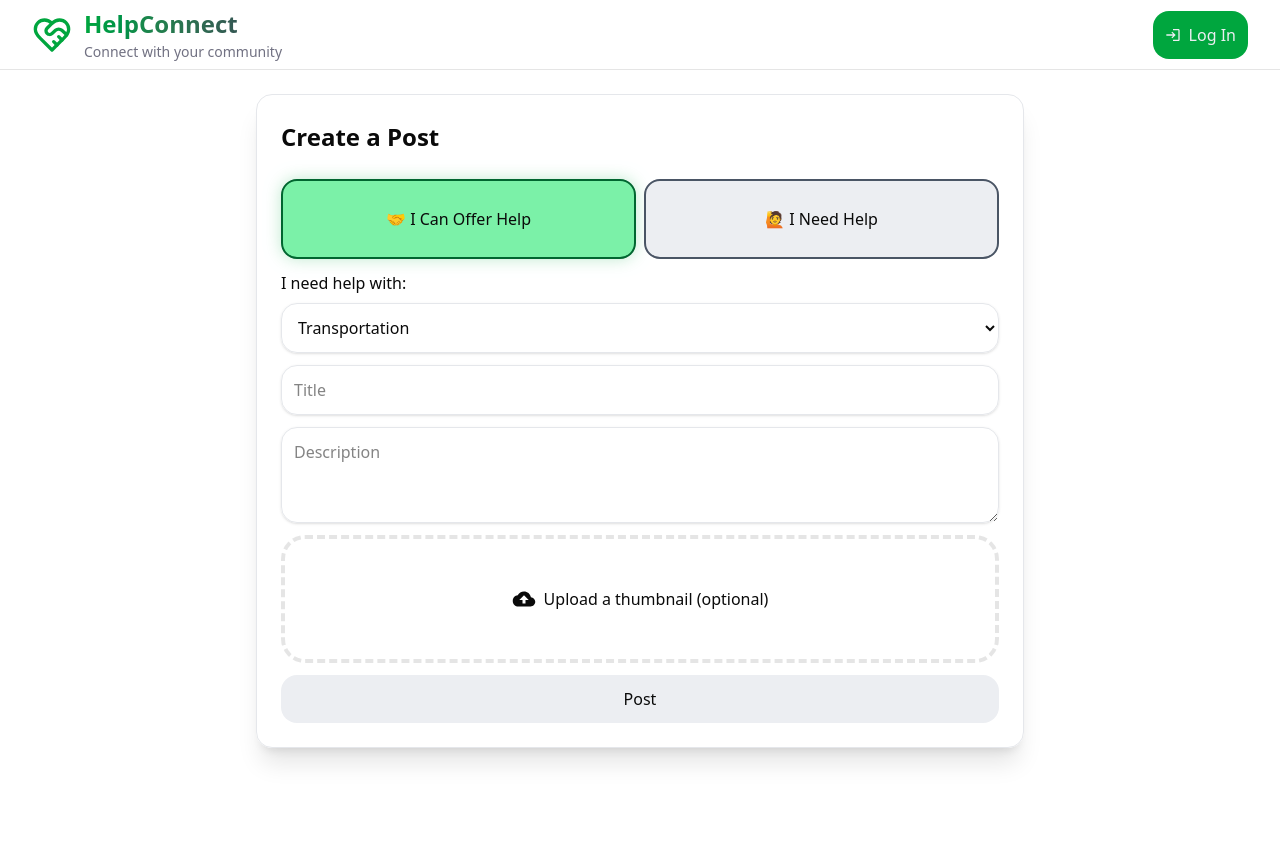
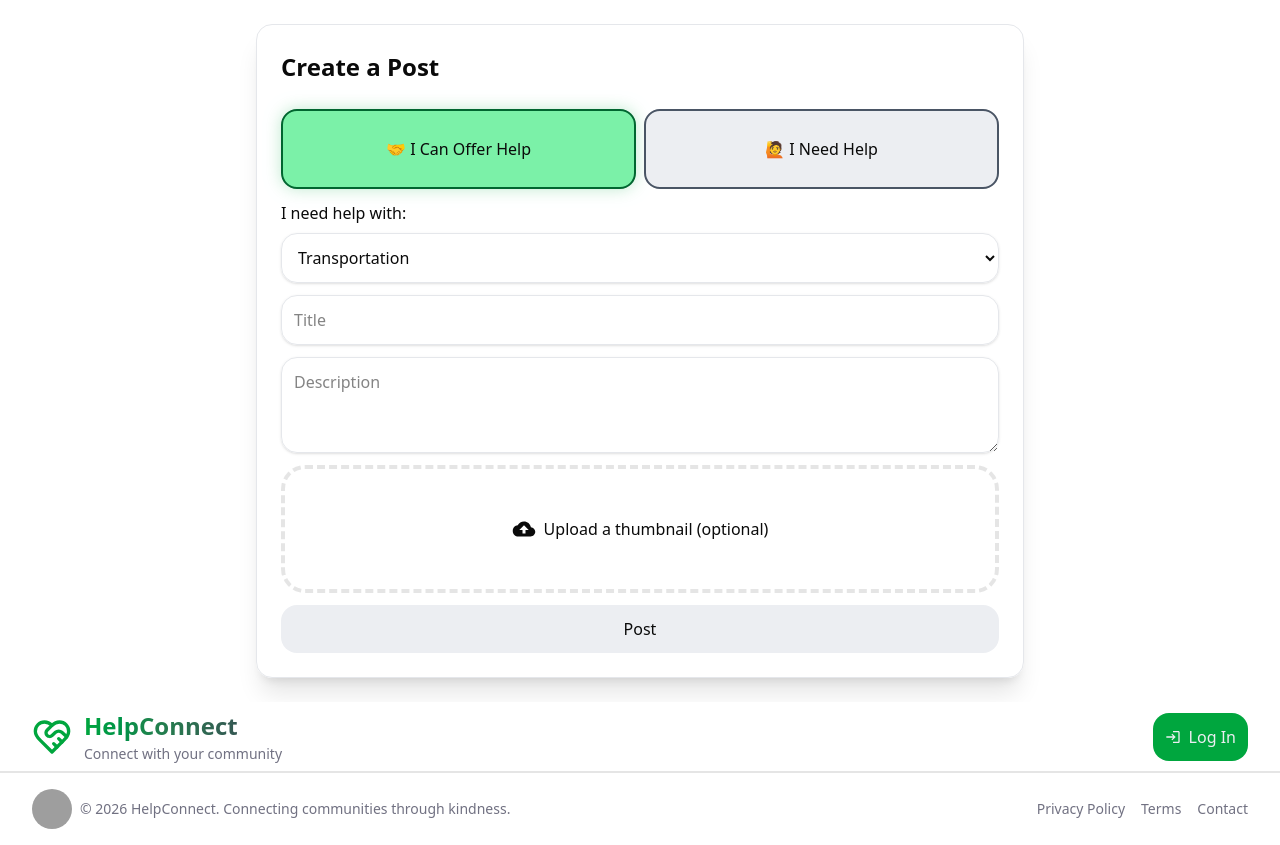
Before and after one commit to MiksuNy/web-project, a React (Vite) app in the folder frontend/: page / in a window 1280 px wide. Before the commit the page ends 800 px from the top, so only its background shows below. Built offline with nearby package versions, Linux system fonts and the light colour scheme; grey boxes are pictures that could not be loaded.

Commit message:
Resolve conflicts: use repo version for frontend

```diff
--- a/frontend/package.json
+++ b/frontend/package.json
@@ -10,15 +10,15 @@
     "preview": "vite preview"
   },
   "dependencies": {
-    "@tailwindcss/vite": "^4.1.18",
     "react": "^19.2.0",
     "react-dom": "^19.2.0",
     "react-icons": "^5.5.0",
-    "react-router": "^7.13.0",
+    "react-router-dom": "^7.13.0",
     "tailwindcss": "^4.1.18"
   },
   "devDependencies": {
     "@eslint/js": "^9.39.1",
+    "@tailwindcss/vite": "^4.1.18",
     "@types/react": "^19.2.5",
     "@types/react-dom": "^19.2.3",
     "@vitejs/plugin-react": "^5.1.1",
--- a/frontend/src/App.jsx
+++ b/frontend/src/App.jsx
@@ -1,17 +1,26 @@
-import { BrowserRouter, Routes, Route } from "react-router";
+import { BrowserRouter, Routes, Route } from "react-router-dom";
 import "./App.css";
 import Header from "./components/Header";
+import CreatePostForm from "./components/CreatePostForm/CreatePostForm";
 import Login from "./components/Login.jsx";
-import Home from "./components/Home.jsx";
+import Footer from "./components/Footer.jsx";
+
+
 
 function App() {
   return (
     <BrowserRouter>
+      <CreatePostForm />
       <Header />
       <Routes>
-        <Route path="/" element={<Home />} />
         <Route path="/login" element={<Login />} />
       </Routes>
+
+
+      <Footer/>
+
+
+
     </BrowserRouter>
   );
 }
```
Also changed, not shown: 1 other file (tests, documents, lock files or other folders).
